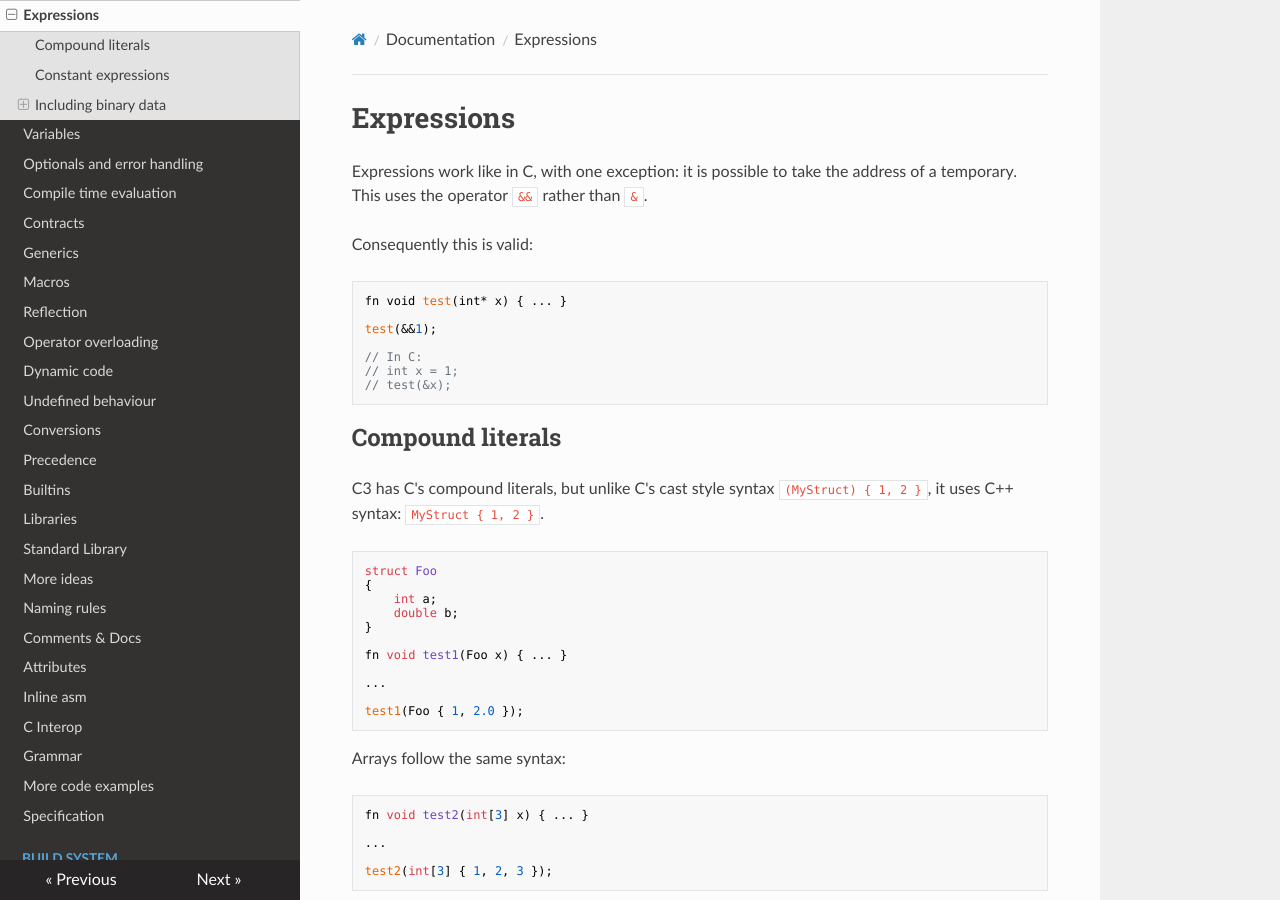
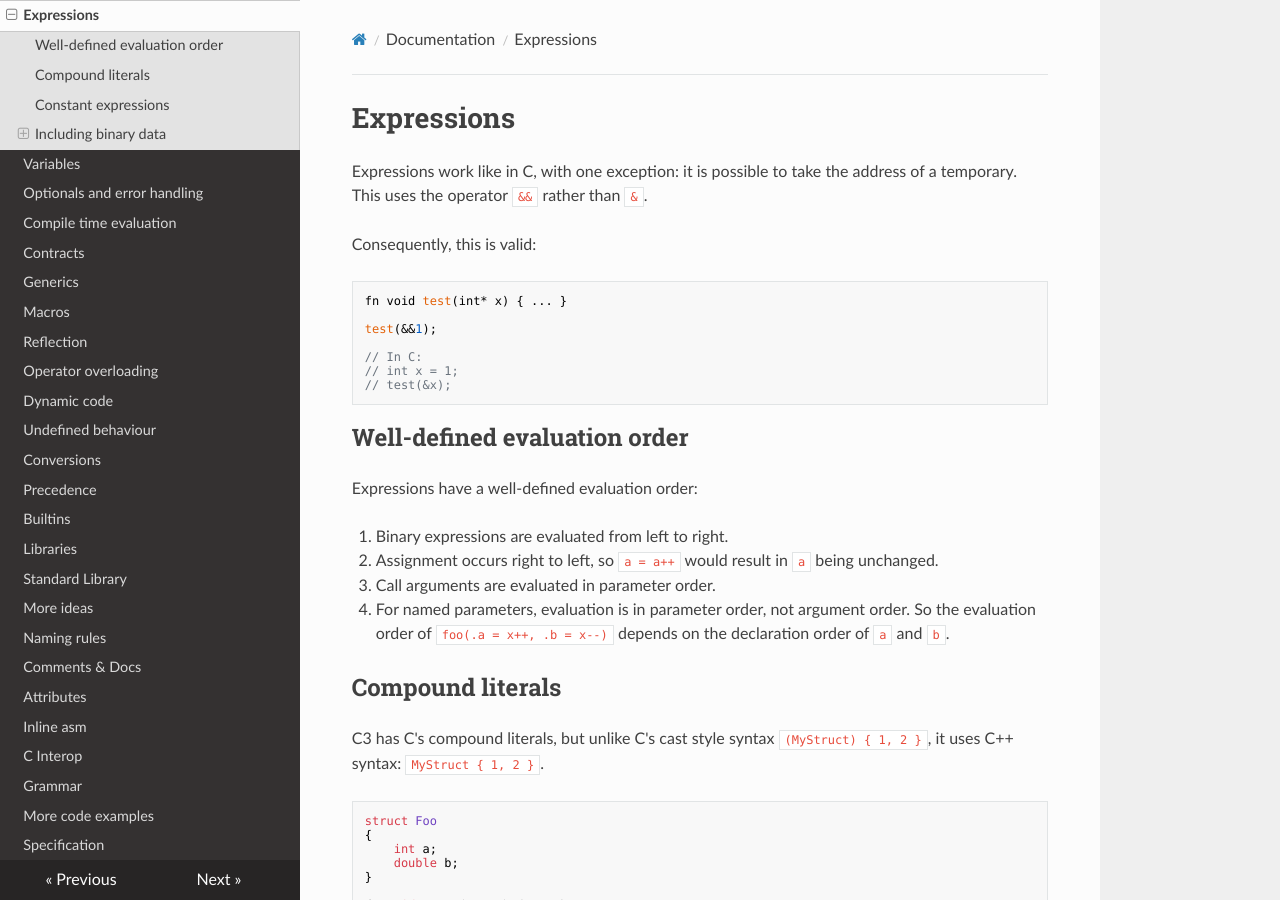
Before and after one commit to c3lang/c3docs-old, an MkDocs documentation site: the page built from docs/expressions.md, in a window 1280 px wide and 900 px high. Built offline with MkDocs 1.6.1, drawn with Linux system fonts in a browser that asks for light colours; nearby versions of some CDN libraries.

Commit message:
Some information on evaluation order.

```diff
--- a/docs/expressions.md
+++ b/docs/expressions.md
@@ -2,7 +2,7 @@
 
 Expressions work like in C, with one exception: it is possible to take the address of a temporary. This uses the operator `&&` rather than `&`.
 
-Consequently this is valid:
+Consequently, this is valid:
 
     fn void test(int* x) { ... }
 
@@ -11,6 +11,16 @@ Consequently this is valid:
     // In C:
     // int x = 1;
     // test(&x);
+
+## Well-defined evaluation order
+
+Expressions have a well-defined evaluation order:
+
+1. Binary expressions are evaluated from left to right.
+2. Assignment occurs right to left, so `a = a++` would result in `a` being unchanged.
+3. Call arguments are evaluated in parameter order.
+4. For named parameters, evaluation is in parameter order, not argument order. So the evaluation order of
+`foo(.a = x++, .b = x--)` depends on the declaration order of `a` and `b`.
 
 ## Compound literals
 
```
Also changed, not shown: docs/changesfromc.md (+9 -0 lines).
